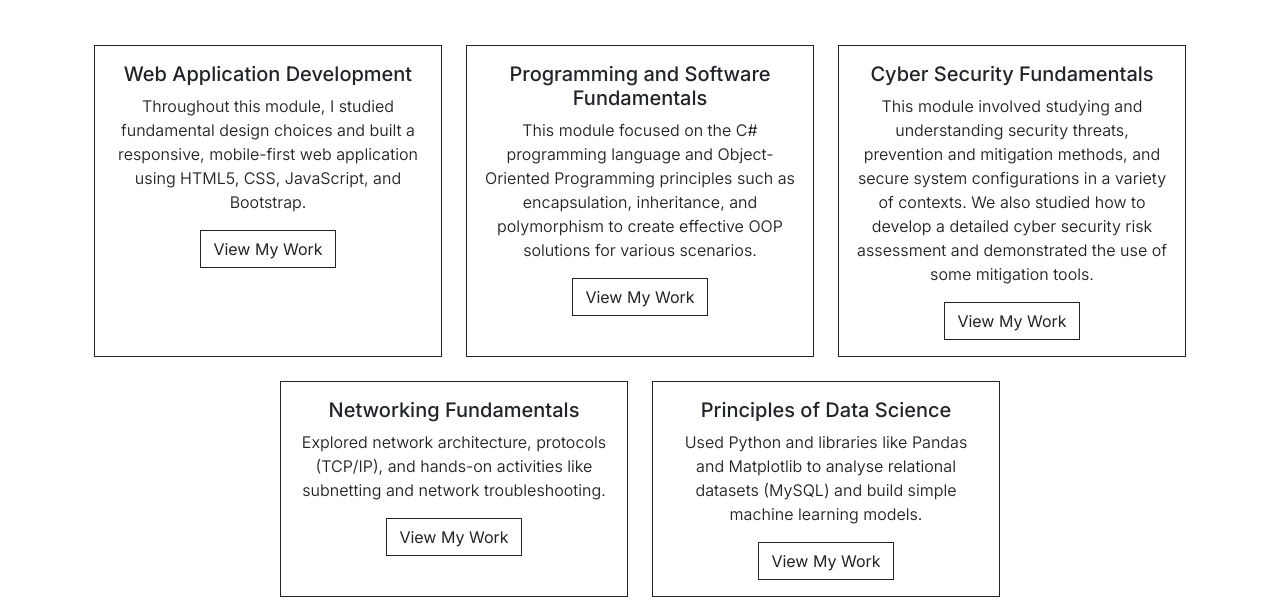
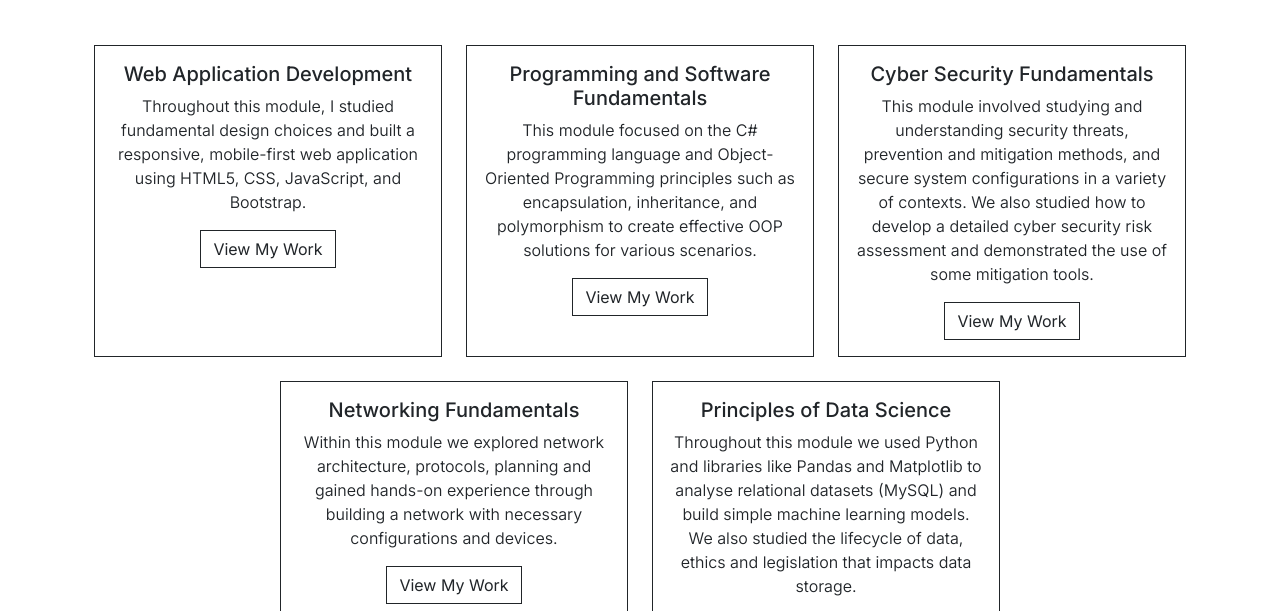
Before and after one commit to ric22000863/digital-portfolio, a plain HTML site: page projects.html in a window 1280 px wide. Shown: the part 775-1386 px from the top of the page. Drawn offline with nearby package versions, Linux system fonts and the light colour scheme.

Commit message:
Updated projects.html

```diff
--- a/projects.html
+++ b/projects.html
@@ -96,7 +96,8 @@
                                 prevention and
                                 mitigation methods, and secure system configurations in a variety of contexts. We also
                                 studied
-                                how to develop a detailed cyber security risk assessment and demonstrated the use of some
+                                how to develop a detailed cyber security risk assessment and demonstrated the use of
+                                some
                                 mitigation
                                 tools.</p>
                             <a href="https://github.com/ric22000863/programming-a2"
@@ -110,8 +111,9 @@
                     <div class="card h-100 border-dark rounded-0">
                         <div class="card-body">
                             <h5 class="card-title">Networking Fundamentals</h5>
-                            <p class="card-text">Explored network architecture, protocols (TCP/IP), and hands-on
-                                activities like subnetting and network troubleshooting.</p>
+                            <p class="card-text">Within this module we explored network architecture, protocols,
+                                planning and gained hands-on
+                                experience through building a network with necessary configurations and devices.</p>
                             <a href="#" class="btn btn-outline-dark rounded-0">View My Work</a>
                         </div>
                     </div>
@@ -122,8 +124,10 @@
                     <div class="card h-100 border-dark rounded-0">
                         <div class="card-body">
                             <h5 class="card-title">Principles of Data Science</h5>
-                            <p class="card-text">Used Python and libraries like Pandas and Matplotlib to analyse
-                                relational datasets (MySQL) and build simple machine learning models.</p>
+                            <p class="card-text">Throughout this module we used Python and libraries like Pandas and
+                                Matplotlib to analyse
+                                relational datasets (MySQL) and build simple machine learning models. We also studied
+                                the lifecycle of data, ethics and legislation that impacts data storage.</p>
                             <a href="#" class="btn btn-outline-dark rounded-0">View My Work</a>
                         </div>
                     </div>
```
